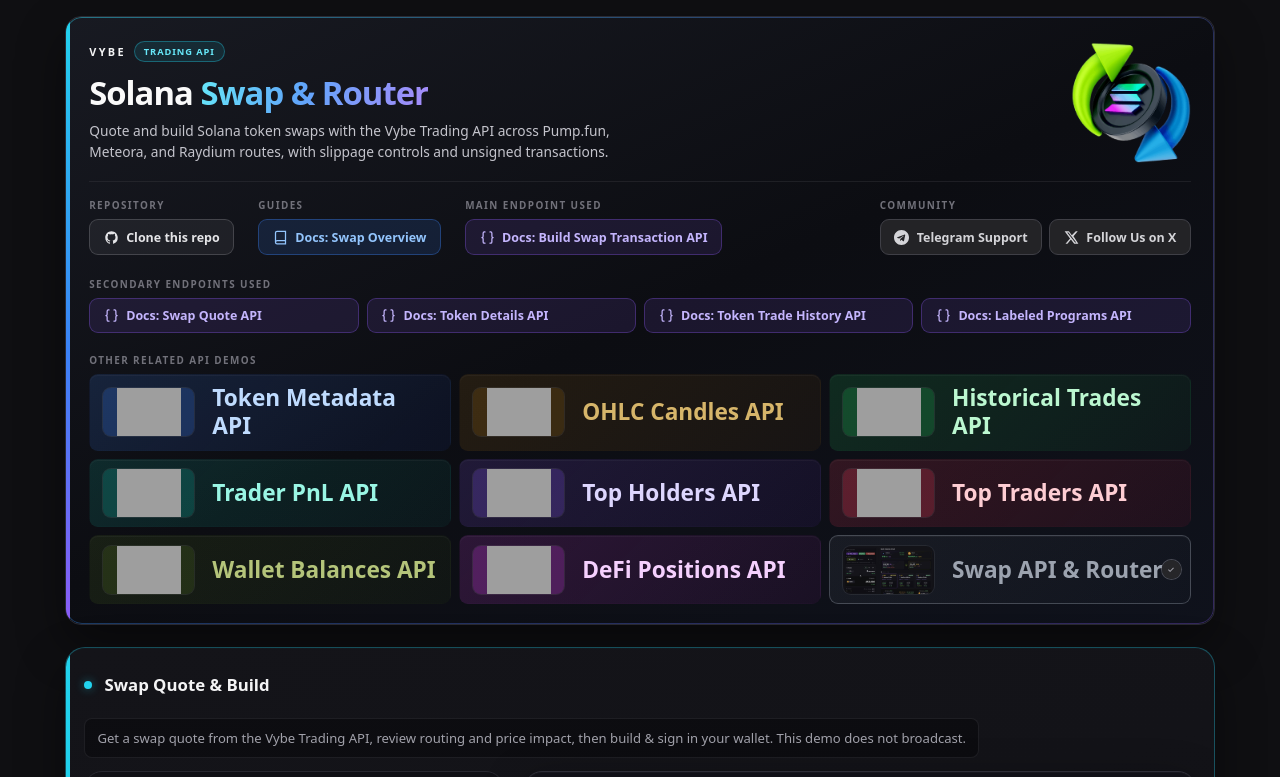
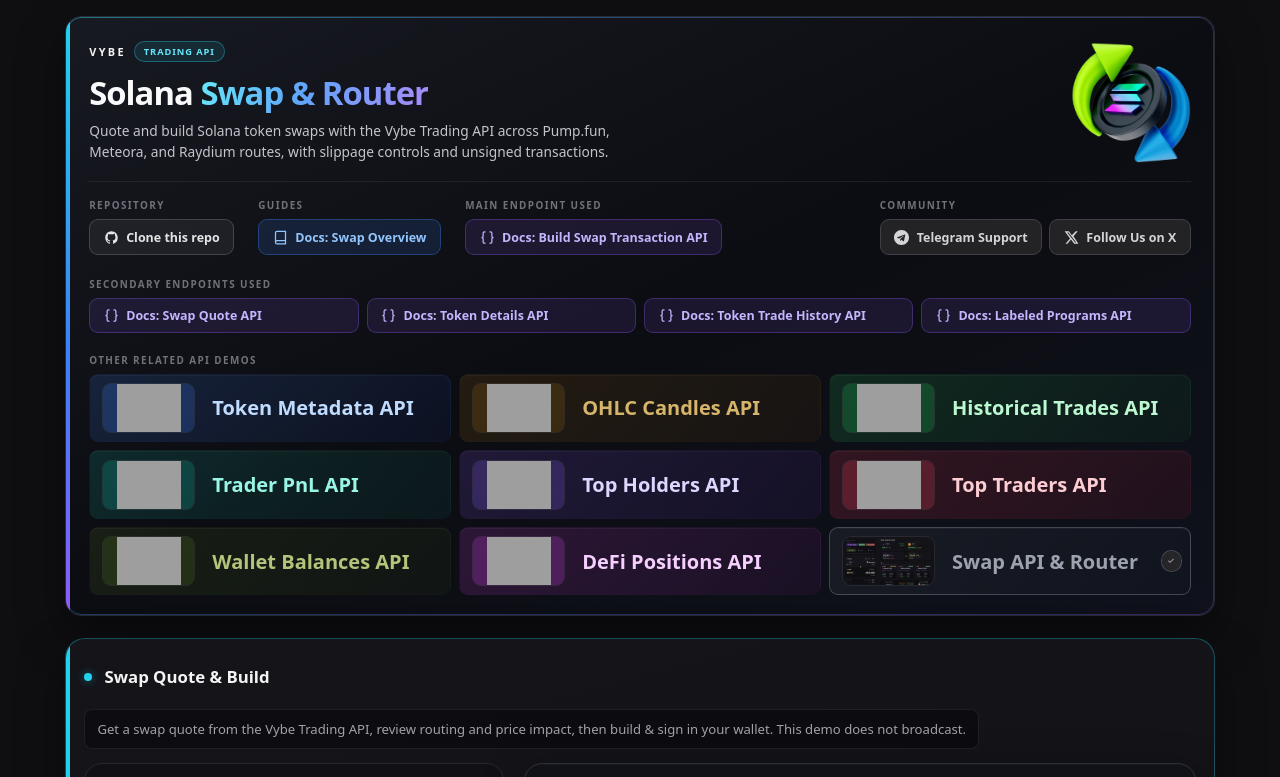
Before and after one commit to vybenetwork/solana-swap-api, a website with bundled scripts: page public/index.html in a window 1280 px wide. Shown: the top 777 px of the page. Built offline with nearby package versions, Linux system fonts and the light colour scheme; grey boxes are pictures that could not be loaded; files whose address does not match are found by name.

Commit message:
Match related-demo title font size to the other demos.

```diff
--- a/public/index.html
+++ b/public/index.html
@@ -39,7 +39,7 @@
     <meta name="twitter:image:alt" content="Solana quote and swap API app powered by Vybe API" />
     <link rel="icon" href="/favicon.svg" type="image/svg+xml" />
     <link rel="shortcut icon" href="/favicon.svg" type="image/svg+xml" />
-    <link rel="stylesheet" href="vybe-demo-shell.css?v=11" />
+    <link rel="stylesheet" href="vybe-demo-shell.css?v=12" />
     <link rel="stylesheet" href="app.css?v=28" />
   </head>
   <body>
--- a/public/vybe-demo-shell.css
+++ b/public/vybe-demo-shell.css
@@ -437,7 +437,7 @@ body {
   flex: 1;
   min-width: 0;
   text-align: left;
-  font-size: 17pt;
+  font-size: 15pt;
   margin-left: 18px;
 }
 
```
